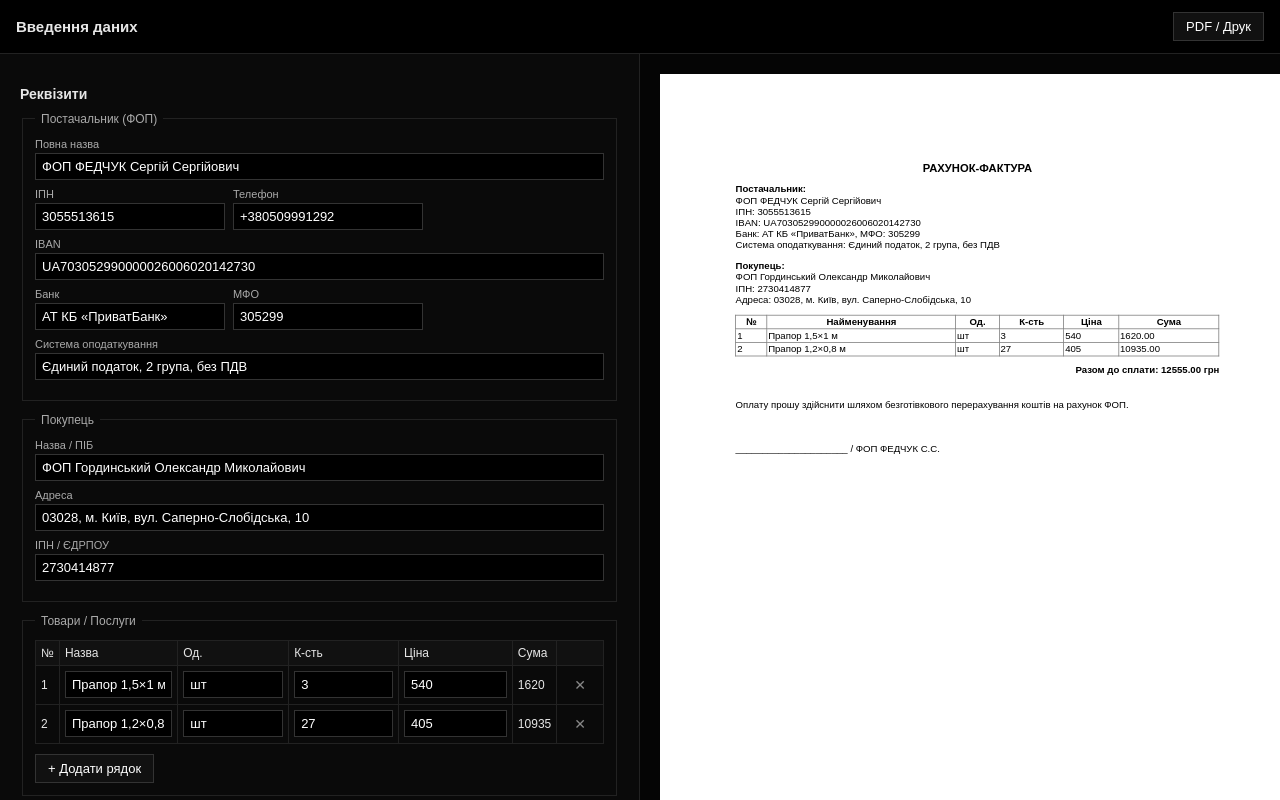
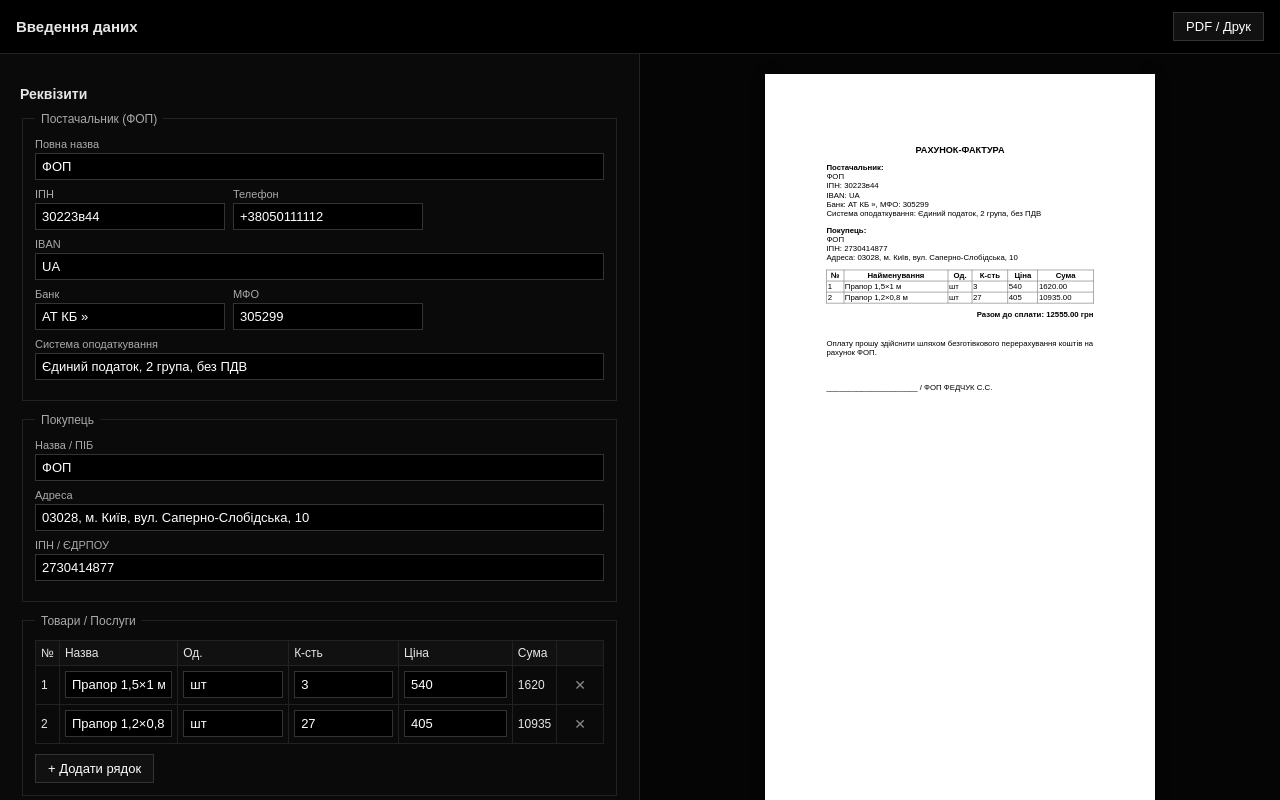
Before and after one commit to lavandaaudit/lavanda.soft, a plain HTML site: page index.html in a window 1280 px wide. Shown: the top 800 px of the page. Drawn offline with Linux system fonts and the light colour scheme.

Commit message:
Update index.html

```diff
--- a/index.html
+++ b/index.html
@@ -25,11 +25,7 @@ header {
     align-items: center;
 }
 
-header h1 {
-    font-size: 15px;
-    margin: 0;
-    font-weight: 600;
-}
+header h1 { font-size: 15px; margin: 0; font-weight: 600; }
 
 button {
     background: #111;
@@ -56,33 +52,14 @@ button:hover { background: #1a1a1a; }
     overflow-y: auto;
 }
 
-.form-panel h2 {
-    font-size: 14px;
-    margin-bottom: 10px;
-}
+.form-panel h2 { font-size: 14px; margin-bottom: 10px; }
 
-fieldset {
-    border: 1px solid #222;
-    padding: 12px;
-    margin-bottom: 12px;
-}
-
-legend {
-    font-size: 12px;
-    padding: 0 6px;
-    color: #aaa;
-}
+fieldset { border: 1px solid #222; padding: 12px; margin-bottom: 12px; }
+legend { font-size: 12px; padding: 0 6px; color: #aaa; }
 
 .form-group { margin-bottom: 8px; }
 .form-row { display: flex; gap: 8px; }
-
-label {
-    display: block;
-    font-size: 11px;
-    color: #aaa;
-    margin-bottom: 3px;
-}
-
+label { display: block; font-size: 11px; color: #aaa; margin-bottom: 3px; }
 input, select {
     width: 100%;
     padding: 5px 6px;
@@ -100,29 +77,18 @@ input, select {
     margin-bottom: 10px;
 }
 
-.items-table th, .items-table td {
-    border: 1px solid #222;
-    padding: 5px;
-    text-align: left;
-}
-
-.items-table th {
-    background: #111;
-    font-weight: normal;
-}
-
+.items-table th, .items-table td { border: 1px solid #222; padding: 5px; text-align: left; }
+.items-table th { background: #111; font-weight: normal; }
 .item-total { text-align: right; }
-
 .btn-remove { background: none; border: none; color: #888; cursor: pointer; font-size: 14px; }
-
-/* ================= ACTIONS ================= */
-.actions { display: flex; gap: 10px; margin-top: 10px; }
 
 /* ================= PREVIEW PANEL ================= */
 .preview-panel {
     padding: 20px;
     background: #050505;
     overflow: auto;
+    display: flex;
+    justify-content: center;
 }
 
 .invoice {
@@ -130,10 +96,11 @@ input, select {
     color: #000;
     width: 210mm;
     min-height: 297mm;
-    padding: 25mm; /* збільшені відступи */
+    padding: 25mm;
     font-size: 12px;
-    transform: scale(0.8); /* зменшений масштаб */
-    transform-origin: top left;
+    transform: scale(0.65); /* зменшений масштаб */
+    transform-origin: top center;
+    box-shadow: 0 0 15px rgba(0,0,0,0.5);
 }
 
 /* ================= PRINT ================= */
@@ -146,7 +113,7 @@ input, select {
 /* ================= MOBILE ================= */
 @media (max-width: 900px) {
     .container { grid-template-columns: 1fr; }
-    .invoice { transform: scale(0.75); }
+    .invoice { transform: scale(0.55); }
 }
 </style>
 </head>
@@ -166,14 +133,14 @@ input, select {
 
 <fieldset>
 <legend>Постачальник (ФОП)</legend>
-<div class="form-group"><label>Повна назва</label><input id="supplier-name" value="ФОП ФЕДЧУК Сергій Сергійович"></div>
+<div class="form-group"><label>Повна назва</label><input id="supplier-name" value="ФОП "></div>
 <div class="form-row">
-<div class="form-group"><label>ІПН</label><input id="supplier-inn" value="3055513615"></div>
-<div class="form-group"><label>Телефон</label><input id="supplier-phone" value="+380509991292"></div>
+<div class="form-group"><label>ІПН</label><input id="supplier-inn" value="30223в44"></div>
+<div class="form-group"><label>Телефон</label><input id="supplier-phone" value="+38050111112"></div>
 </div>
-<div class="form-group"><label>IBAN</label><input id="supplier-iban" value="UA703052990000026006020142730"></div>
+<div class="form-group"><label>IBAN</label><input id="supplier-iban" value="UA"></div>
 <div class="form-row">
-<div class="form-group"><label>Банк</label><input id="supplier-bank" value="АТ КБ «ПриватБанк»"></div>
+<div class="form-group"><label>Банк</label><input id="supplier-bank" value="АТ КБ »"></div>
 <div class="form-group"><label>МФО</label><input id="supplier-mfo" value="305299"></div>
 </div>
 <div class="form-group"><label>Система оподаткування</label><input id="supplier-tax" value="Єдиний податок, 2 група, без ПДВ"></div>
@@ -181,7 +148,7 @@ input, select {
 
 <fieldset>
 <legend>Покупець</legend>
-<div class="form-group"><label>Назва / ПІБ</label><input id="customer-name" value="ФОП Гординський Олександр Миколайович"></div>
+<div class="form-group"><label>Назва / ПІБ</label><input id="customer-name" value="ФОП "></div>
 <div class="form-group"><label>Адреса</label><input id="customer-address" value="03028, м. Київ, вул. Саперно-Слобідська, 10"></div>
 <div class="form-group"><label>ІПН / ЄДРПОУ</label><input id="customer-inn" value="2730414877"></div>
 </fieldset>
@@ -311,7 +278,6 @@ function removeRow(btn) {
 
 function updateTotals() { updatePreview(); }
 
-// Авто-оновлення
 document.querySelectorAll('input').forEach(input=>{
     input.addEventListener('input', updatePreview);
 });
```
